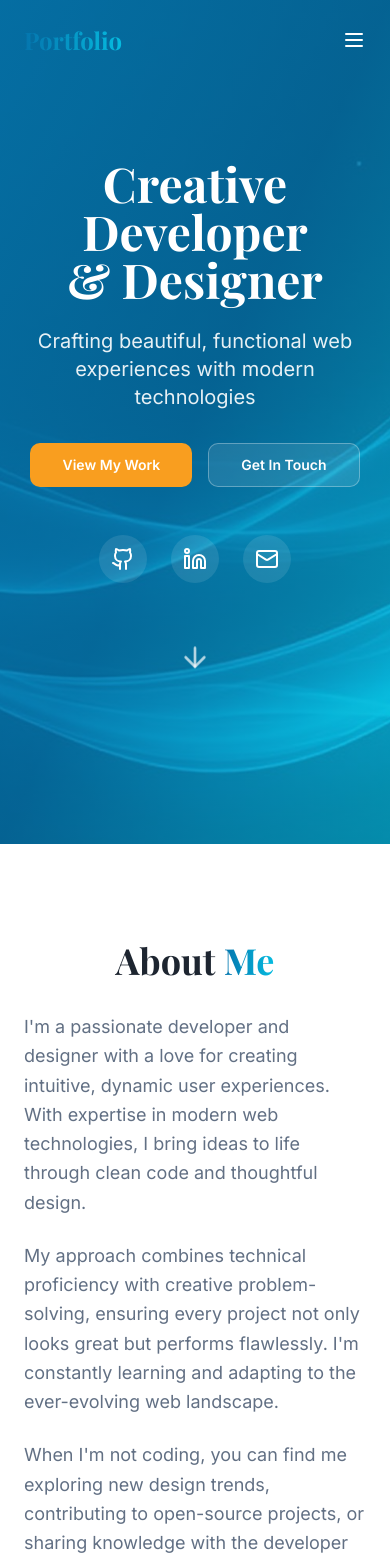
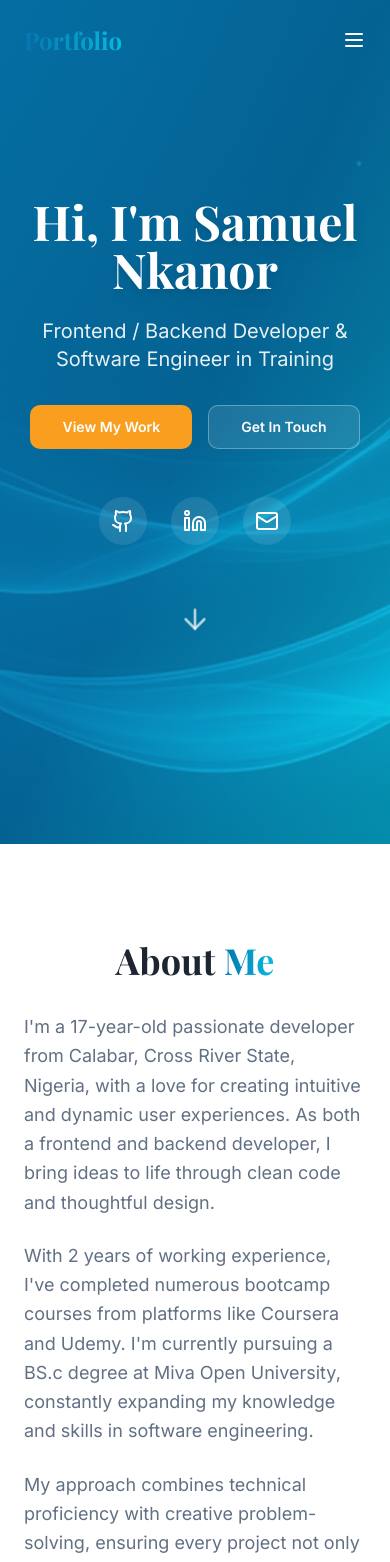
Before and after one commit to macnkanor-web/nepges-stores, a React (Vite) app: page / in a window 390 px wide. Shown: the top 1562 px of the page. Built offline with nearby package versions, Linux system fonts and the light colour scheme; the HTML template or start-up script is replaced by a standard one.

Commit message:
Update content and contact info

```diff
--- a/src/components/About.tsx
+++ b/src/components/About.tsx
@@ -6,20 +6,21 @@ const About = () => {
           <h2 className="font-display text-4xl md:text-5xl font-bold mb-8 text-center">
             About <span className="text-gradient">Me</span>
           </h2>
-          <div className="space-y-6 text-lg text-muted-foreground leading-relaxed">
-            <p>
-              I'm a passionate developer and designer with a love for creating intuitive,
-              dynamic user experiences. With expertise in modern web technologies, I bring
-              ideas to life through clean code and thoughtful design.
+          <div className="space-y-6 text-lg text-muted-foreground leading-relaxed animate-fade-in">
+            <p className="hover-lift">
+              I'm a 17-year-old passionate developer from Calabar, Cross River State, Nigeria,
+              with a love for creating intuitive and dynamic user experiences. As both a frontend
+              and backend developer, I bring ideas to life through clean code and thoughtful design.
             </p>
-            <p>
-              My approach combines technical proficiency with creative problem-solving,
-              ensuring every project not only looks great but performs flawlessly. I'm
-              constantly learning and adapting to the ever-evolving web landscape.
+            <p className="hover-lift" style={{ animationDelay: "0.1s" }}>
+              With 2 years of working experience, I've completed numerous bootcamp courses from
+              platforms like Coursera and Udemy. I'm currently pursuing a BS.c degree at Miva Open
+              University, constantly expanding my knowledge and skills in software engineering.
             </p>
-            <p>
-              When I'm not coding, you can find me exploring new design trends, contributing
-              to open-source projects, or sharing knowledge with the developer community.
+            <p className="hover-lift" style={{ animationDelay: "0.2s" }}>
+              My approach combines technical proficiency with creative problem-solving, ensuring
+              every project not only looks great but performs flawlessly. I'm always eager to learn
+              and adapt to the ever-evolving tech landscape.
             </p>
           </div>
         </div>
--- a/src/components/Footer.tsx
+++ b/src/components/Footer.tsx
@@ -10,24 +10,27 @@ const Footer = () => {
           {/* Social Links */}
           <div className="flex gap-6">
             <a
-              href="https://github.com"
+              href="https://github.com/macnkanor-web/portfolio-web"
               target="_blank"
               rel="noopener noreferrer"
               className="p-3 rounded-full bg-secondary hover:bg-primary hover:text-white transition-all duration-300 hover:scale-110"
+              aria-label="GitHub Profile"
             >
               <Github className="w-5 h-5" />
             </a>
             <a
-              href="https://linkedin.com"
+              href="https://www.linkedin.com/in/samuel-nkanor-172a83381"
               target="_blank"
               rel="noopener noreferrer"
               className="p-3 rounded-full bg-secondary hover:bg-primary hover:text-white transition-all duration-300 hover:scale-110"
+              aria-label="LinkedIn Profile"
             >
               <Linkedin className="w-5 h-5" />
             </a>
             <a
-              href="mailto:hello@example.com"
+              href="mailto:mac.nkanor@gmail.com"
               className="p-3 rounded-full bg-secondary hover:bg-primary hover:text-white transition-all duration-300 hover:scale-110"
+              aria-label="Email Contact"
             >
               <Mail className="w-5 h-5" />
             </a>
@@ -35,9 +38,9 @@ const Footer = () => {
 
           {/* Copyright */}
           <div className="flex items-center gap-2 text-muted-foreground">
-            <span>© {currentYear} Portfolio. Made with</span>
-            <Heart className="w-4 h-4 fill-accent text-accent" />
-            <span>by a passionate developer</span>
+            <span>© {currentYear} Samuel Nkanor. Made with</span>
+            <Heart className="w-4 h-4 fill-accent text-accent animate-pulse" />
+            <span>and passion</span>
           </div>
         </div>
       </div>
--- a/src/components/Hero.tsx
+++ b/src/components/Hero.tsx
@@ -20,12 +20,11 @@ const Hero = () => {
 
       {/* Content */}
       <div className="relative z-10 container mx-auto px-6 text-center text-white animate-fade-in">
-        <h1 className="font-display text-5xl md:text-7xl lg:text-8xl font-bold mb-6">
-          Creative Developer
-          <br />& Designer
+        <h1 className="font-display text-5xl md:text-7xl lg:text-8xl font-bold mb-6 animate-scale-in">
+          Hi, I'm <span className="text-white drop-shadow-lg">Samuel Nkanor</span>
         </h1>
-        <p className="text-xl md:text-2xl mb-8 text-white/90 max-w-2xl mx-auto">
-          Crafting beautiful, functional web experiences with modern technologies
+        <p className="text-xl md:text-2xl mb-8 text-white/90 max-w-2xl mx-auto animate-slide-up">
+          Frontend / Backend Developer & Software Engineer in Training
         </p>
 
         <div className="flex flex-wrap gap-4 justify-center mb-12">
@@ -47,26 +46,29 @@ const Hero = () => {
         </div>
 
         {/* Social Links */}
-        <div className="flex gap-6 justify-center mb-16">
+        <div className="flex gap-6 justify-center mb-16 animate-fade-in" style={{ animationDelay: "0.4s" }}>
           <a
-            href="https://github.com"
+            href="https://github.com/macnkanor-web/portfolio-web"
             target="_blank"
             rel="noopener noreferrer"
             className="p-3 rounded-full bg-white/10 hover:bg-white/20 backdrop-blur-sm transition-all duration-300 hover:scale-110"
+            aria-label="GitHub Profile"
           >
             <Github className="w-6 h-6" />
           </a>
           <a
-            href="https://linkedin.com"
+            href="https://www.linkedin.com/in/samuel-nkanor-172a83381"
             target="_blank"
             rel="noopener noreferrer"
             className="p-3 rounded-full bg-white/10 hover:bg-white/20 backdrop-blur-sm transition-all duration-300 hover:scale-110"
+            aria-label="LinkedIn Profile"
           >
             <Linkedin className="w-6 h-6" />
           </a>
           <a
-            href="mailto:hello@example.com"
+            href="mailto:mac.nkanor@gmail.com"
             className="p-3 rounded-full bg-white/10 hover:bg-white/20 backdrop-blur-sm transition-all duration-300 hover:scale-110"
+            aria-label="Email Contact"
           >
             <Mail className="w-6 h-6" />
           </a>
--- a/src/components/Skills.tsx
+++ b/src/components/Skills.tsx
@@ -31,17 +31,17 @@ const Skills = () => {
         <h2 className="font-display text-4xl md:text-5xl font-bold mb-16 text-center">
           Skills & <span className="text-gradient">Expertise</span>
         </h2>
-        <div className="grid md:grid-cols-2 lg:grid-cols-4 gap-8">
+        <div className="grid md:grid-cols-2 lg:grid-cols-4 gap-8 stagger-animation">
           {skills.map((skill, index) => (
             <Card
               key={index}
-              className="hover-lift border-border/50 bg-card/50 backdrop-blur-sm"
+              className="hover-lift hover-glow border-border/50 bg-card/50 backdrop-blur-sm group"
               style={{
                 animationDelay: `${index * 0.1}s`,
               }}
             >
               <CardContent className="p-6 text-center">
-                <div className="inline-flex items-center justify-center w-16 h-16 rounded-full bg-gradient-to-br from-primary to-primary-glow mb-4">
+                <div className="inline-flex items-center justify-center w-16 h-16 rounded-full bg-gradient-to-br from-primary to-primary-glow mb-4 group-hover:scale-110 transition-transform duration-300">
                   <skill.icon className="w-8 h-8 text-white" />
                 </div>
                 <h3 className="font-semibold text-xl mb-2">{skill.title}</h3>
--- a/src/index.css
+++ b/src/index.css
@@ -130,12 +130,37 @@ All colors MUST be HSL.
   }
 
   .hover-lift {
-    @apply transition-all duration-300 hover:-translate-y-1 hover:shadow-[var(--shadow-medium)];
+    @apply transition-all duration-300 hover:-translate-y-2 hover:shadow-[var(--shadow-strong)];
   }
 
   .animate-fade-in {
     animation: fadeIn 0.6s ease-out forwards;
+    opacity: 0;
   }
+
+  .animate-slide-up {
+    animation: slideUp 0.8s ease-out forwards;
+    opacity: 0;
+  }
+
+  .animate-scale-in {
+    animation: scaleIn 0.5s ease-out forwards;
+    opacity: 0;
+  }
+
+  .hover-glow {
+    @apply transition-all duration-300 hover:shadow-[0_0_20px_rgba(59,130,246,0.5)];
+  }
+
+  .stagger-animation > * {
+    animation: fadeIn 0.6s ease-out forwards;
+    opacity: 0;
+  }
+
+  .stagger-animation > *:nth-child(1) { animation-delay: 0.1s; }
+  .stagger-animation > *:nth-child(2) { animation-delay: 0.2s; }
+  .stagger-animation > *:nth-child(3) { animation-delay: 0.3s; }
+  .stagger-animation > *:nth-child(4) { animation-delay: 0.4s; }
 
   @keyframes fadeIn {
     from {
@@ -147,4 +172,26 @@ All colors MUST be HSL.
       transform: translateY(0);
     }
   }
+
+  @keyframes slideUp {
+    from {
+      opacity: 0;
+      transform: translateY(40px);
+    }
+    to {
+      opacity: 1;
+      transform: translateY(0);
+    }
+  }
+
+  @keyframes scaleIn {
+    from {
+      opacity: 0;
+      transform: scale(0.9);
+    }
+    to {
+      opacity: 1;
+      transform: scale(1);
+    }
+  }
 }
```
Also changed, not shown: src/components/Contact.tsx (+6 -6 lines), src/components/Projects.tsx (+17 -17 lines).
